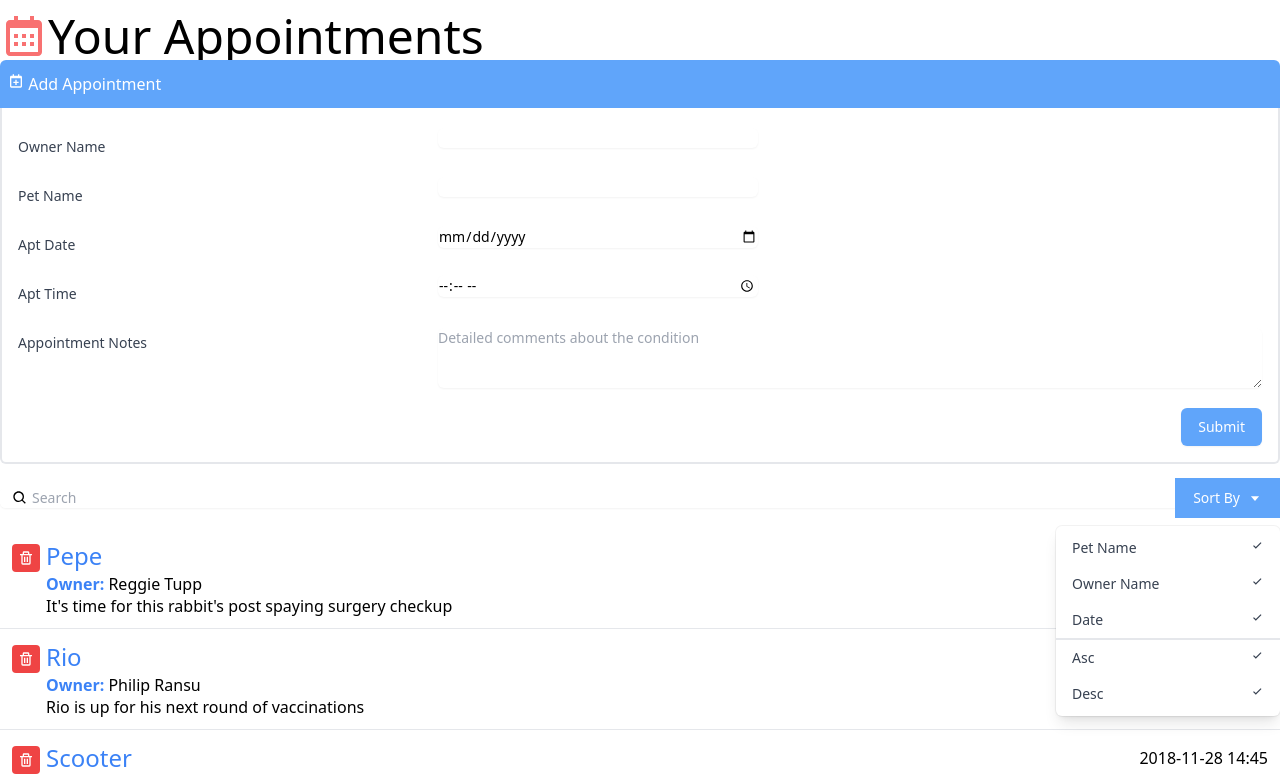
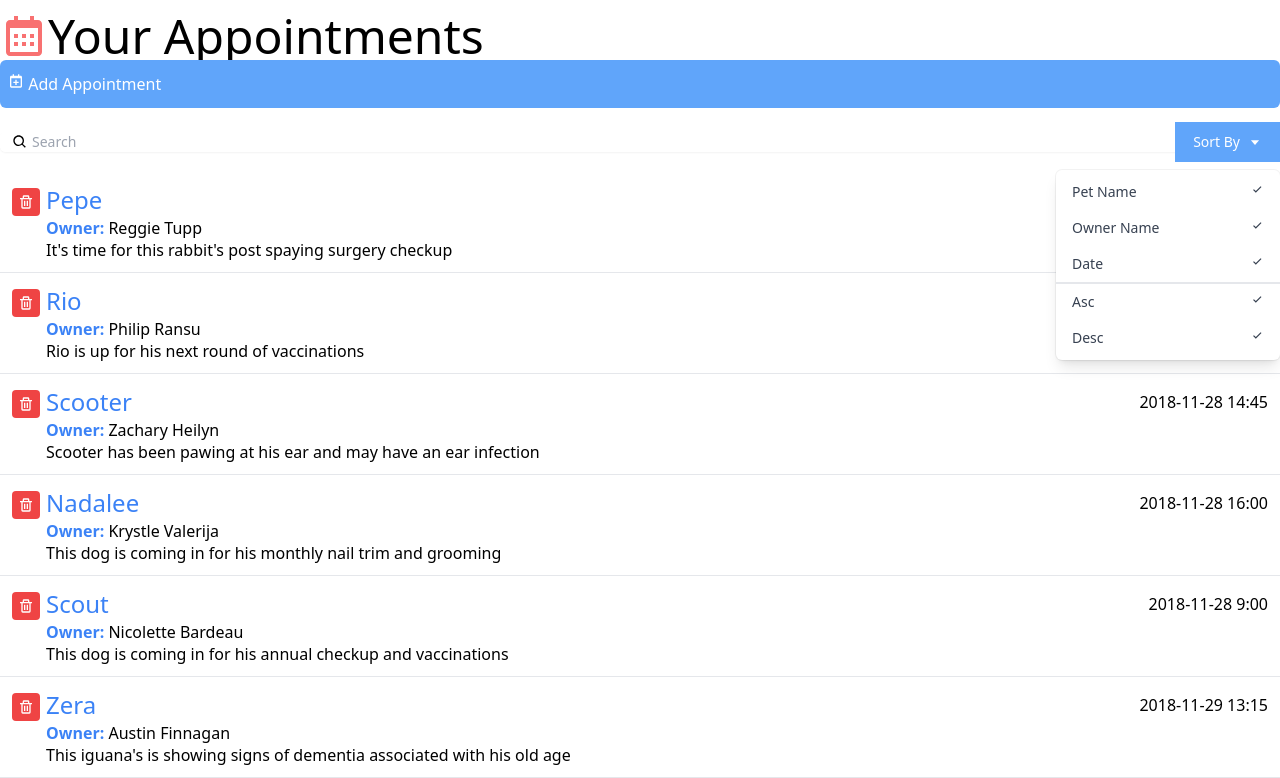
Before and after one commit to wangyuec15/reactinterface, a React (Create React App) app: page / in a window 1280 px wide. Shown: the top 778 px of the page. Built offline with nearby package versions, Linux system fonts and the light colour scheme.

Commit message:
add state of appointments

```diff
--- a/src/components/AddAppointment.js
+++ b/src/components/AddAppointment.js
@@ -1,12 +1,16 @@
 import {BiCalendarPlus} from "react-icons/bi"
+import { useState } from "react"
+const AddAppointment = () => {
+  let [toggleForm, setToggleForm] = useState(false);
 
-const AddAppointment = () => {
   return (
     <div>
-    <button className="bg-blue-400 text-white px-2 py-3 w-full text-left rounded-t-md">
+    <button className={`bg-blue-400 text-white px-2 py-3 w-full text-left ${ toggleForm? 'rounded-t-md': 'rounded-md'}`} onClick={()=>setToggleForm(!toggleForm)}>
       <div><BiCalendarPlus className="inline-block align-text-top" />  Add Appointment</div>
     </button>
-    <div className="border-r-2 border-b-2 border-l-2 border-light-blue-500 rounded-b-md pl-4 pr-4 pb-4">
+    {
+      toggleForm &&
+      <div className="border-r-2 border-b-2 border-l-2 border-light-blue-500 rounded-b-md pl-4 pr-4 pb-4">
       <div className="sm:grid sm:grid-cols-3 sm:gap-4 sm:items-start  sm:pt-5">
         <label htmlFor="ownerName" className="block text-sm font-medium text-gray-700 sm:mt-px sm:pt-2">
           Owner Name
@@ -66,6 +70,7 @@
         </div>
       </div>
     </div>
+    }
   </div>
   )
 }
```
